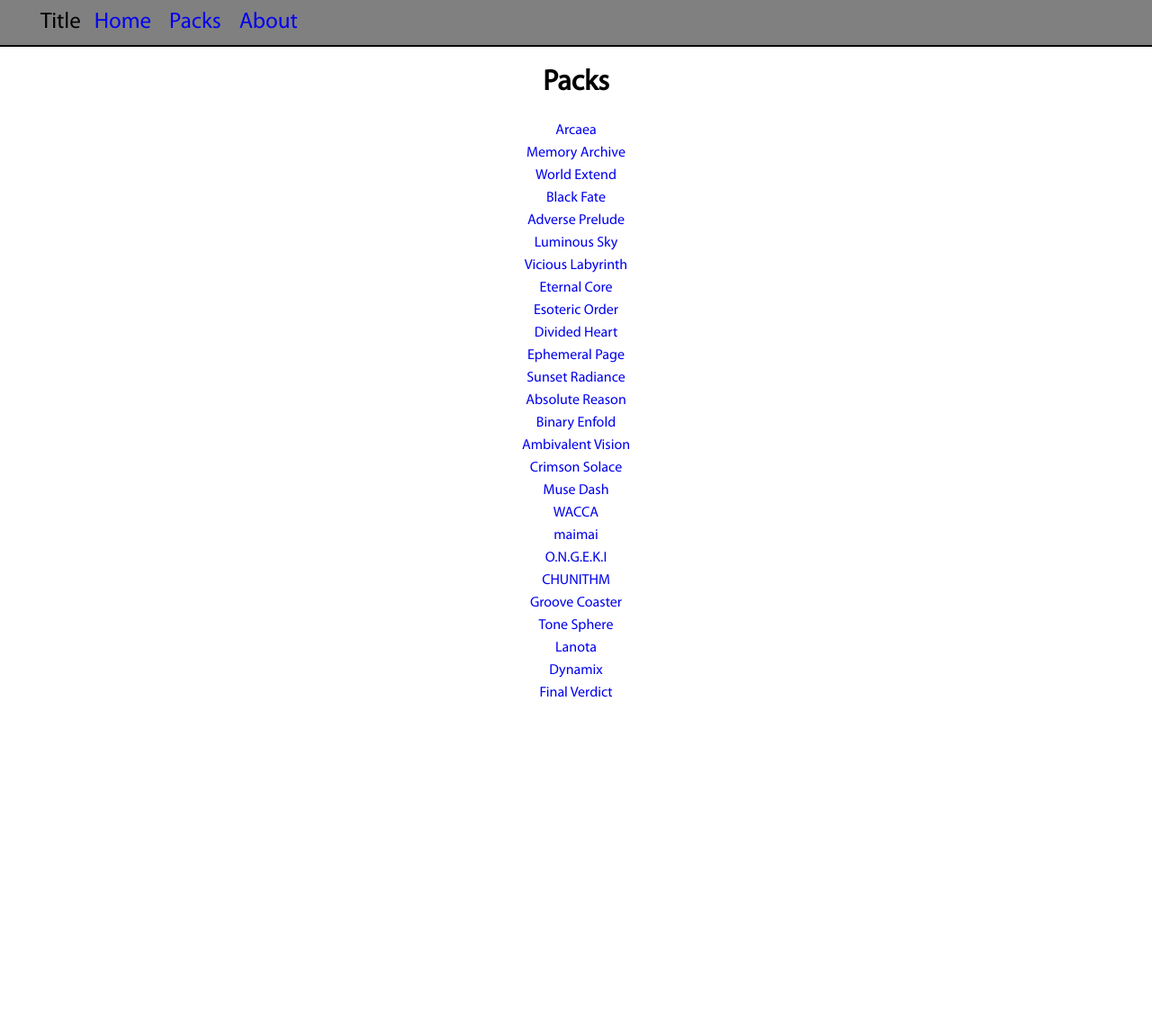
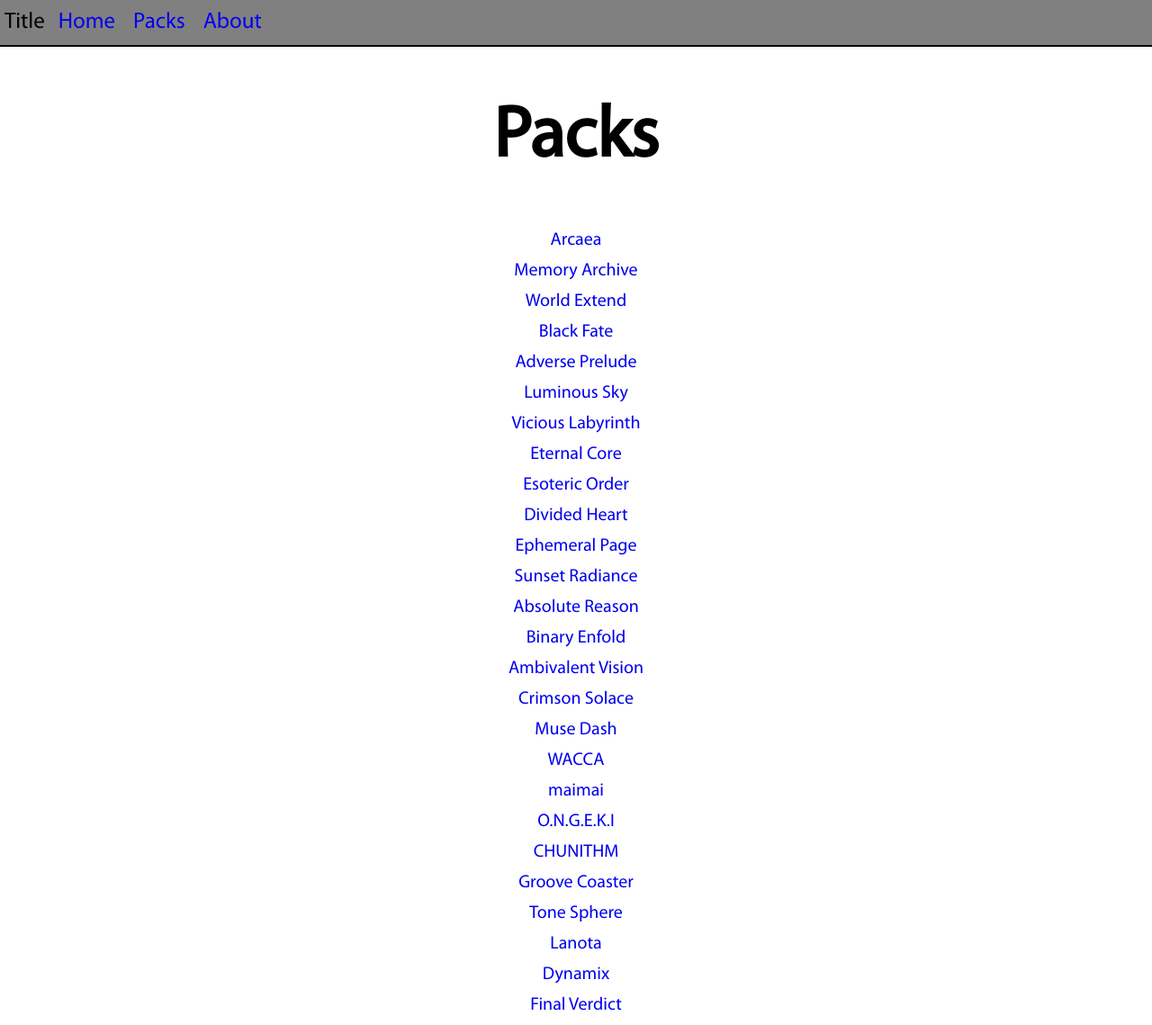
Before and after one commit to Hasupi/Website-stuff, a Flask app: page /packs in a window 1280 px wide. Shown: the whole page at 90% size. Before the commit the page ends 775 px from the top, so only its background shows below. Run offline with Flask 2, Linux system fonts and the light colour scheme; data comes from the database, SQL or seed files in the repository.

Commit message:
Minor changes
Changed some stuff in css to improve it a bit. Adjusted code to fit pep8 formatting.

```diff
--- a/main.py
+++ b/main.py
@@ -6,15 +6,18 @@
 connection = sqlite3.connect('arcaea_attempt2.db', check_same_thread=False)
 cur = connection.cursor()
 
+
 @app.route("/")
 def home():
     cur.execute("""SELECT *, (CASE WHEN FTR = '9+' THEN 9.5 WHEN FTR = '10+' THEN 10.5 ELSE FTR END) AS sort FROM Song ORDER BY sort DESC""")
     Songs = cur.fetchall()
     return render_template("index.html", Songs=Songs)
 
+
 @app.route("/about")
 def about():
     return render_template("about.html")
+
 
 @app.route("/packentry/<int:id>")
 def packentry(id):
@@ -24,12 +27,13 @@
     songs = cur.fetchall()
     return render_template("packentry.html", pack = packentry, songs=songs)
 
+
 @app.route("/packs")
 def packs():
     cur.execute("SELECT * FROM Packs")
     packs = cur.fetchall()
-    print(packs)
     return render_template("packs.html", packs=packs)
+
 
 @app.route("/songs/<int:id>")
 def songs(id):
@@ -37,9 +41,11 @@
     song = cur.fetchone()
     return render_template("song.html", song=song)
 
+
 @app.errorhandler(404)
 def die(e):
     return render_template("404.html"), 404
 
+
 if __name__ == "__main__":
     app.run(debug="true", host="0.0.0.0", port="8000")
--- a/static/css/style.css
+++ b/static/css/style.css
@@ -17,7 +17,8 @@
     /* background-color: #171926;
     color: #79d0ea; */
     text-align: center;
-    font-family: 'Kings Gambit'
+    font-family: 'Kings Gambit';
+    font-size: 5em;
 }
 
 body {
@@ -30,11 +31,14 @@
 
 ul {
     /* color: #79d0ea; */
+    /* display: flex;
+    flex-direction: row; */
     text-align: center;
     text-decoration: none;
-    margin: auto;
-    display: inline-grid;
+    margin: 10px;
     font-size: 20px;
+    list-style-type: none;
+    padding: 0px;
 }
 
 .topnav ul {
@@ -80,37 +84,3 @@
     margin: auto;
     text-align: center  ;
 }
-
-/* .topnav {
-    overflow: hidden;
-    /* background-color: #e9e9e9;
-
-}*/
-
-
-
-
-/* .topnav a.active {
-    background-color: white;
-    color: white;
-}
-
-.topnav input[type=text], .topnav .search-container button {
-    float: right;
-    padding: 8px;
-    border: none;
-    margin-top: 0px;
-    margin-right: 16px;
-    font-size: 17px;
-}
-
-.topnav .search-container button {
-    float: right;
-    padding: 6px 10px;
-    margin-top: 8px;
-    margin-right: 16px;
-    background: #ddd;
-    font-size: 17px;
-    border: none;
-    cursor: pointer;
-} */
--- a/templates/index.html
+++ b/templates/index.html
@@ -5,14 +5,14 @@
 </h1>
 <body>
   {% for songs in Songs %}
-  <!-- <div class="table"> -->
+  <div class="list">
   <a href="{{url_for('songs', id = songs[0])}}"><ul>
               <!--Comment from Sam: I hope you have thick skin because Mr Dunford will beat you for using
                   this table. Say goodbye to this cruel world.-->
     <tr>
       <td>{{ songs[1] }}</td>
     </ul></a>
-<!-- </div> -->
+</div>
   {% endfor %}
 </body>
 {% endblock %}
--- a/templates/packentry.html
+++ b/templates/packentry.html
@@ -8,15 +8,15 @@
 </div>
 </head>
 <body>
+    <div class="table">
     {% for pack in songs %}
-    <div class="table">
     <ul>
         <tr>
             <td><a href="{{url_for('songs', id = pack[0])}}">{{pack[1]}}</a></td>
         </tr>
     </ul>
+    {% endfor %}
     </div>
-    {% endfor %}
 </body>
 </html>
 {% endblock %}
--- a/templates/packs.html
+++ b/templates/packs.html
@@ -7,14 +7,14 @@
 </div>
     <body>
     {% for id in packs %}
-<div class="table">
-    <table>
+<div class="list">
+    <ul>
         <tr>
             <td>
                 <a href="{{url_for('packentry', id = id[0])}}">{{ id[1] }}</a>
             </td>
         </tr>
-    </table>
+    </ul>
 </div>
     {% endfor %}
     </body>
--- a/templates/song.html
+++ b/templates/song.html
@@ -5,9 +5,9 @@
         <h1>{{ song[1] }}</h1>
       </div>
     </head>
-<div class="table">
+<div class="list">
     <body>
-        <table>
+        <ul>
             <tr>
               <td>Artist</td>
               <td> {{ song[2] }} </td>
@@ -32,7 +32,7 @@
               <td>Constant</td>
               <td> {{ song[10], song[11], song[12], song[13] }} </td>
             </tr>
-          </table>
+          </ul>
     </body>
 </div>
     </html>
```
